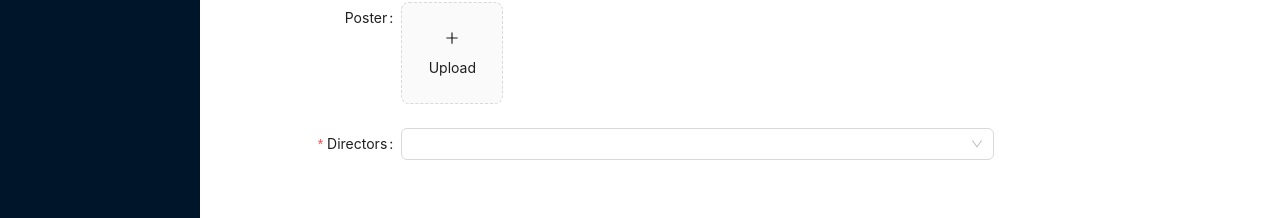
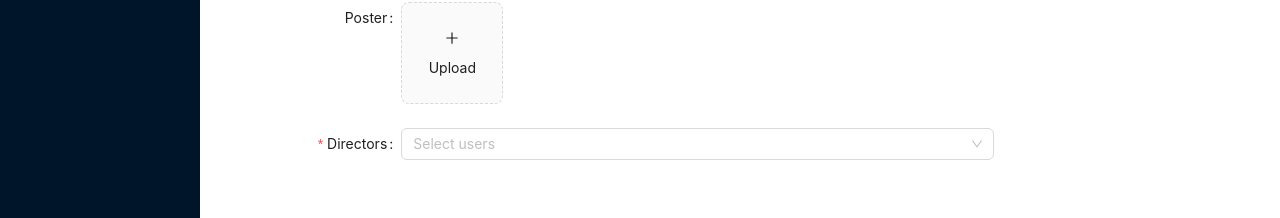
Before and after one commit to blank-666/movies-frontend, a React (Create React App) app: page /movies/create in a window 1280 px wide. Shown: the part 418-636 px from the top of the page. Built offline with nearby package versions, Linux system fonts and the light colour scheme; no server answers.

Commit message:
Added directors select with ability to search on server

```diff
--- a/package.json
+++ b/package.json
@@ -48,6 +48,7 @@
     ]
   },
   "devDependencies": {
+    "@babel/plugin-proposal-private-property-in-object": "^7.21.11",
     "@types/lodash": "^4.14.194",
     "@types/uuid": "^9.0.0"
   }
--- /dev/null
+++ b/src/components/search-select/index.tsx
@@ -0,0 +1,96 @@
+import { FC, useMemo, useState, useRef, useEffect } from "react";
+import { Select, SelectProps, Spin } from "antd";
+import debounce from "lodash/debounce";
+
+interface IOption {
+  label: string | React.ReactNode;
+  value: string;
+}
+
+interface IResponse {
+  data: any[];
+}
+
+interface ISearchSelect extends SelectProps {
+  searchBy: string;
+  fetchOptions: (search: any) => Promise<IResponse>;
+  debounceTimeout?: number;
+}
+
+const SearchSelect: FC<ISearchSelect> = ({
+  fetchOptions,
+  searchBy,
+  debounceTimeout = 800,
+  ...props
+}) => {
+  const [loading, setLoading] = useState<boolean>(false);
+  const [initialData, setInitialData] = useState<any[]>([]);
+  const [options, setOptions] = useState<any[]>([]);
+  const fetchRef = useRef(0);
+
+  const convertToOptions = (items: any[]): IOption[] => {
+    return items.map((item) => ({
+      label: item.name,
+      value: item._id,
+    }));
+  };
+
+  const loadOptions = async (value: string | null, isInitial?: boolean) => {
+    // @ts-ignore
+    fetchRef.current += 1;
+    const fetchId = fetchRef.current;
+    setOptions(initialData);
+    setLoading(true);
+
+    const searchParams = {
+      [searchBy]: value,
+    };
+
+    const requestParams = isInitial
+      ? {
+          pagination: {
+            pageSize: 10,
+          },
+        }
+      : { search: searchParams };
+
+    const { data } = await fetchOptions(requestParams);
+
+    if (fetchId !== fetchRef.current) {
+      // for fetch callback order
+      return;
+    }
+
+    const convertedData = convertToOptions(data);
+
+    if (isInitial) {
+      setInitialData(convertedData);
+    }
+    setOptions(convertedData);
+    setLoading(false);
+  };
+
+  useEffect(() => {
+    loadOptions(null, true);
+  }, []);
+
+  const debounceFetcher = useMemo(
+    () => debounce(loadOptions, debounceTimeout),
+    [fetchOptions, debounceTimeout]
+  );
+
+  const resetOptions = () => setOptions(initialData);
+
+  return (
+    <Select
+      filterOption={false}
+      onSearch={debounceFetcher}
+      notFoundContent={loading ? <Spin size="small" /> : null}
+      {...props}
+      options={options}
+      onBlur={resetOptions}
+    />
+  );
+};
+
+export default SearchSelect;
--- a/src/helpers/serialize-params.ts
+++ b/src/helpers/serialize-params.ts
@@ -12,7 +12,7 @@ const serialize = (params?: ITableParams) => {
     // pagination
     if (params.pagination) {
       const { current, pageSize } = params.pagination;
-      query.push(`offset=${current}`);
+      query.push(`offset=${current || 1}`);
       query.push(`limit=${pageSize}`);
     }
 
--- a/src/pages/movies/create.tsx/index.tsx
+++ b/src/pages/movies/create.tsx/index.tsx
@@ -6,6 +6,7 @@ import SelectWithAdd from "../../../components/select-with-add";
 import { getSelectOptions } from "../../../helpers/formatting";
 import { moviesService } from "../../../services";
 import directorsService from "../../../services/directors";
+import SearchSelect from "../../../components/search-select";
 
 interface IStringArray {
   [name: string]: string[];
@@ -14,24 +15,14 @@ interface IStringArray {
 const CreateMovie: FC = () => {
   const [types, setTypes] = useState<IStringArray | null>();
   const [genres, setGenres] = useState<IStringArray | null>();
-  const [directors, setDirectors] = useState<IStringArray | null>();
   const [posterImage, setPosterImage] = useState<UploadFile | null>(null);
 
   useEffect(() => {
-    getTableFilters(); //
-  }, []);
-
-  useEffect(() => {
-    const fetchDirectors = async () => {
-      const data = await directorsService.getDirectors();
-      console.log("data", data);
-    };
-    fetchDirectors();
+    getTableFilters();
   }, []);
 
   const typesOptions = getSelectOptions(types);
   const genresOptions = getSelectOptions(genres);
-  const directorsOptions = getSelectOptions(directors);
 
   const onUploadChange = (info: UploadChangeParam<UploadFile<any>>) => {
     if (info.file.status !== "uploading") {
@@ -50,10 +41,9 @@ const CreateMovie: FC = () => {
   };
 
   async function getTableFilters() {
-    const { types, genres, directors } = await moviesService.getMoviesFilters();
+    const { types, genres } = await moviesService.getMoviesFilters();
     setTypes(types);
     setGenres(genres);
-    setDirectors(directors);
   }
 
   const onFinish = (values: any) => {};
@@ -61,6 +51,10 @@ const CreateMovie: FC = () => {
     <Form
       name="movie"
       onFinish={onFinish}
+      onFieldsChange={(changed, all) => {
+        console.log("changed fields", changed);
+        console.log("all fields", all);
+      }}
       style={{ width: "100%" }}
       labelCol={{ span: 4 }}
       wrapperCol={{ span: 14 }}
@@ -133,7 +127,12 @@ const CreateMovie: FC = () => {
         name="directors"
         rules={[{ required: true, message: "Please select directors!" }]}
       >
-        <SelectWithAdd options={directorsOptions} />
+        <SearchSelect
+          mode="multiple"
+          placeholder="Select users"
+          fetchOptions={directorsService.getDirectors}
+          searchBy="name"
+        />
       </Form.Item>
     </Form>
   );
```
Also changed, not shown: 1 other file (tests, documents, lock files or other folders).
